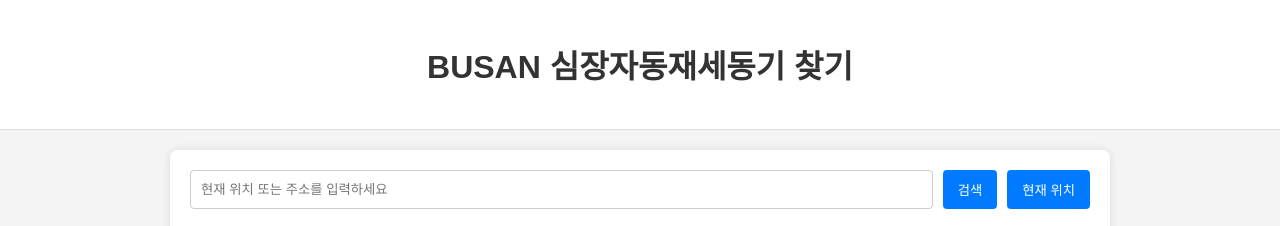
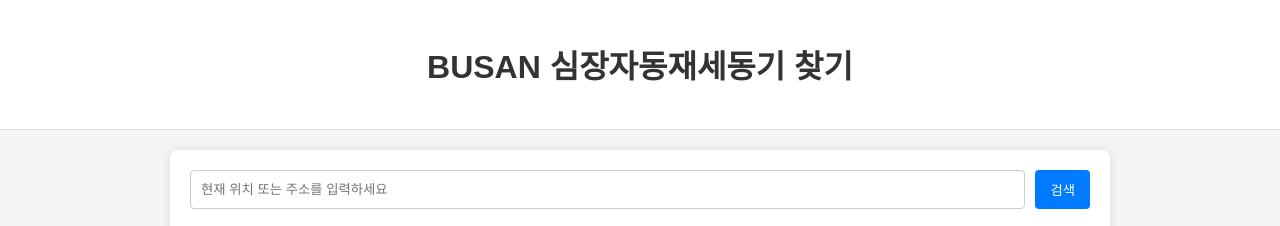
Before and after one commit to jinwoo0710/hybrid, a plain HTML site: page 0924/index.html in a window 1280 px wide. Shown: the top 226 px of the page. Drawn offline with Linux system fonts and the light colour scheme; grey boxes are pictures that could not be loaded.

Commit message:
Update index.html

```diff
--- a/0924/index.html
+++ b/0924/index.html
@@ -15,7 +15,6 @@
         <div class="search-container">
             <input type="text" id="searchInput" placeholder="현재 위치 또는 주소를 입력하세요">
             <button id="searchButton">검색</button>
-            <button id="currentLocationButton">현재 위치</button>
         </div>
 
         <div id="map">
@@ -37,4 +36,5 @@
 
     <script src="script.js"></script>
 </body>
+
 </html>
```
